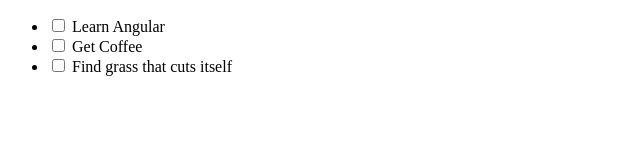
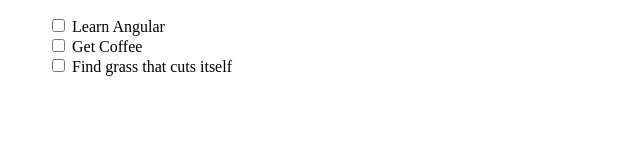
Before and after one commit to lucasbm8/AngularWishlist, an Angular app: page / in a window 1280 px wide. Shown: the top 160 px of the page, without its empty margins (0-640 px from the left). Built offline with nearby package versions, Linux system fonts and the light colour scheme.

Commit message:
Add .wish-list CSS class to app.component.css

```diff
--- a/src/app/app.component.css
+++ b/src/app/app.component.css
@@ -0,0 +1,3 @@
+.wish-list{
+    list-style: none;
+}
```
